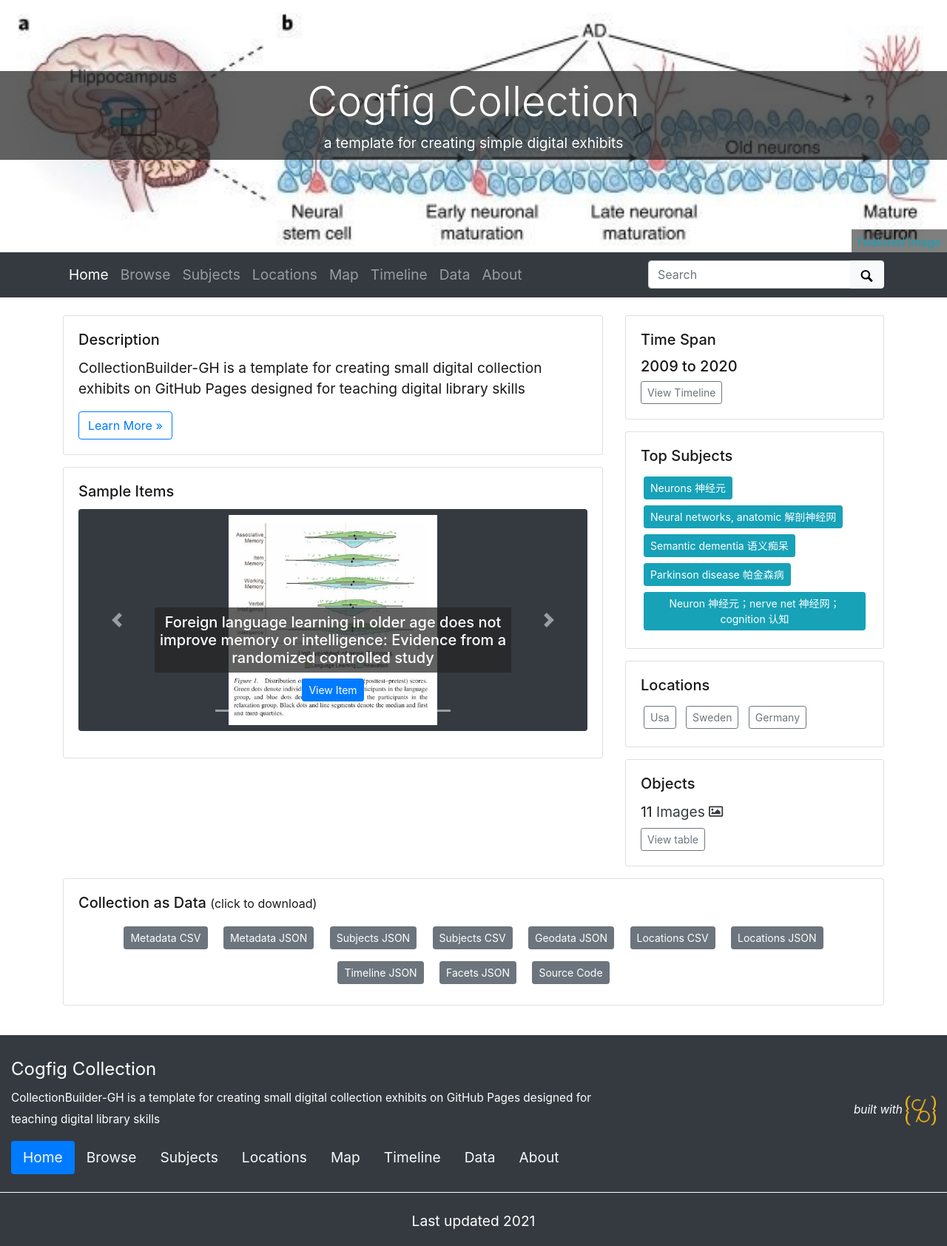
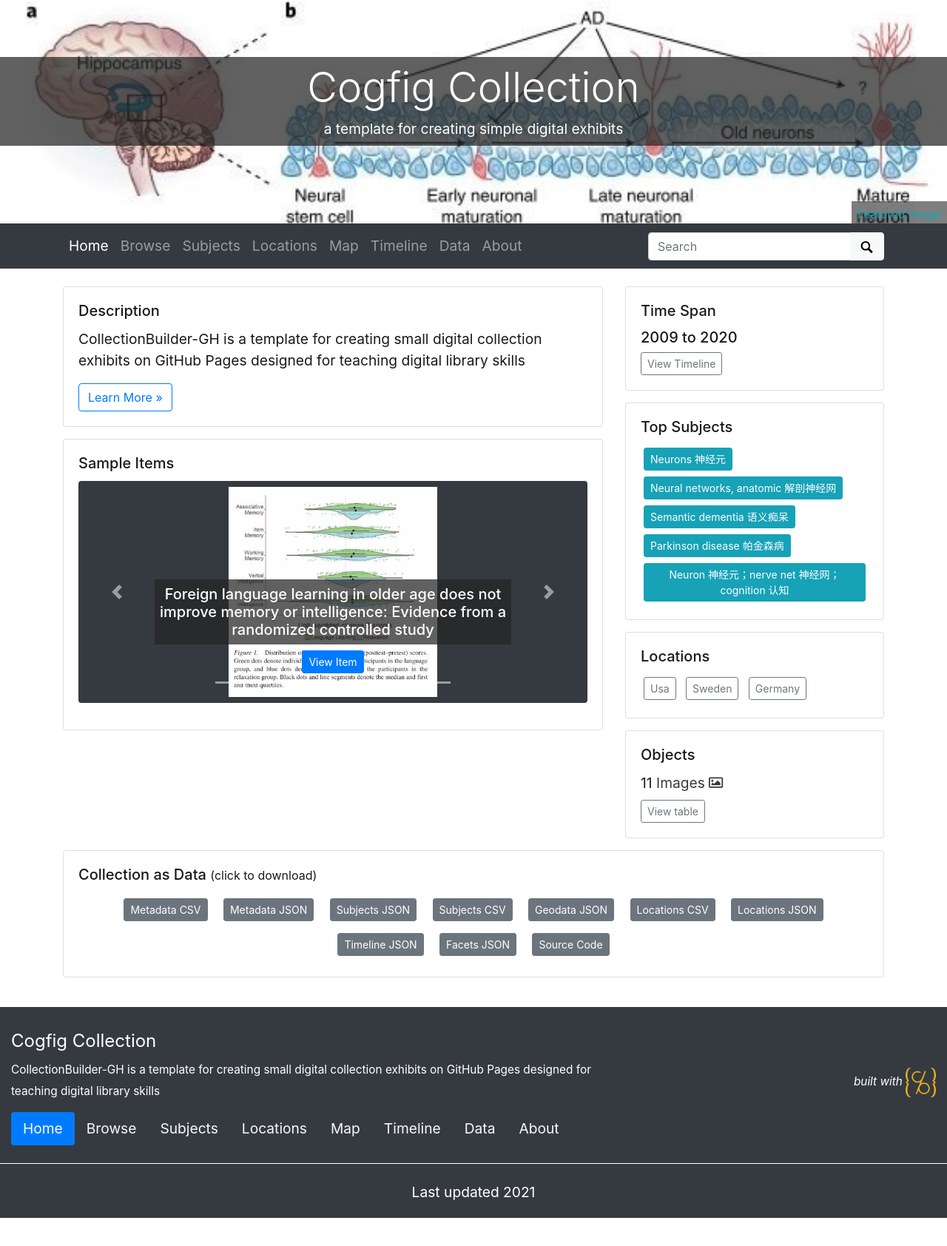
Before and after one commit to archivesw/cogfigcollection, a Jekyll site: the page built from index.md, in a window 1280 px wide. Shown: the whole page at 74% size. Built offline with Jekyll 4.4.1, drawn with Linux system fonts in a browser that asks for light colours; after the commit the page ends 1646 px from its top, so only the background shows below that.

Commit message:
Update theme.yml

```diff
--- a/_data/theme.yml
+++ b/_data/theme.yml
@@ -10,7 +10,7 @@
 # use either an objectid (from an item in this collect), a relative location of an image in this repo (ex. /assets/img/feature.jpg), or a full url to an image elsewhere
 featured-image: cogfig006
 # optional: add extra padding around collection title for a larger image feature.
-home-title-y-padding: # Default is 4em
+home-title-y-padding: 4em
 # optional: change position of background image, center, top, bottom
 home-banner-image-position: # Default is top
 # height of the carousel at the bottom of the home page; this is in px, but just enter a number (don't include "px"). Default is 300
```
